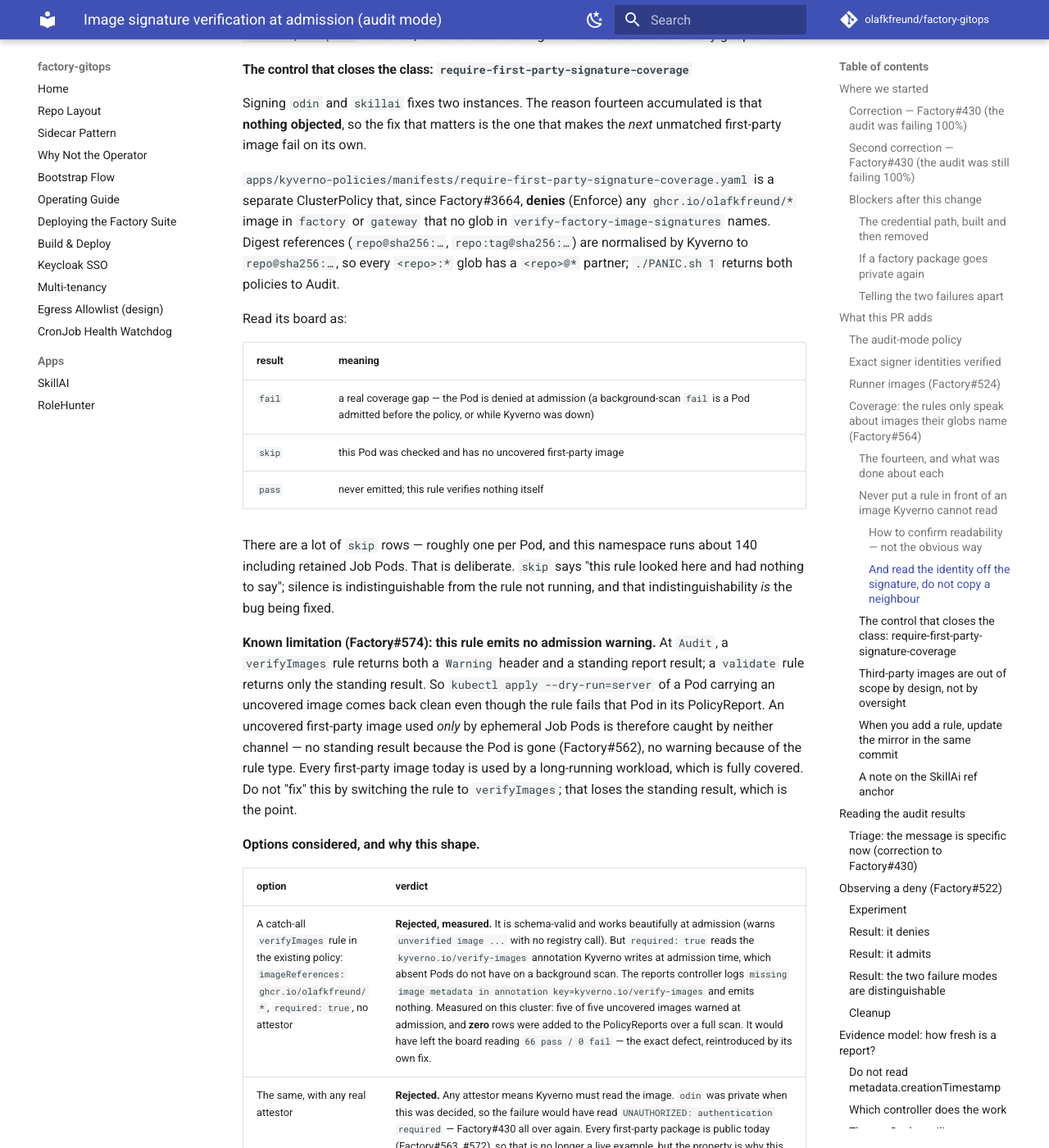
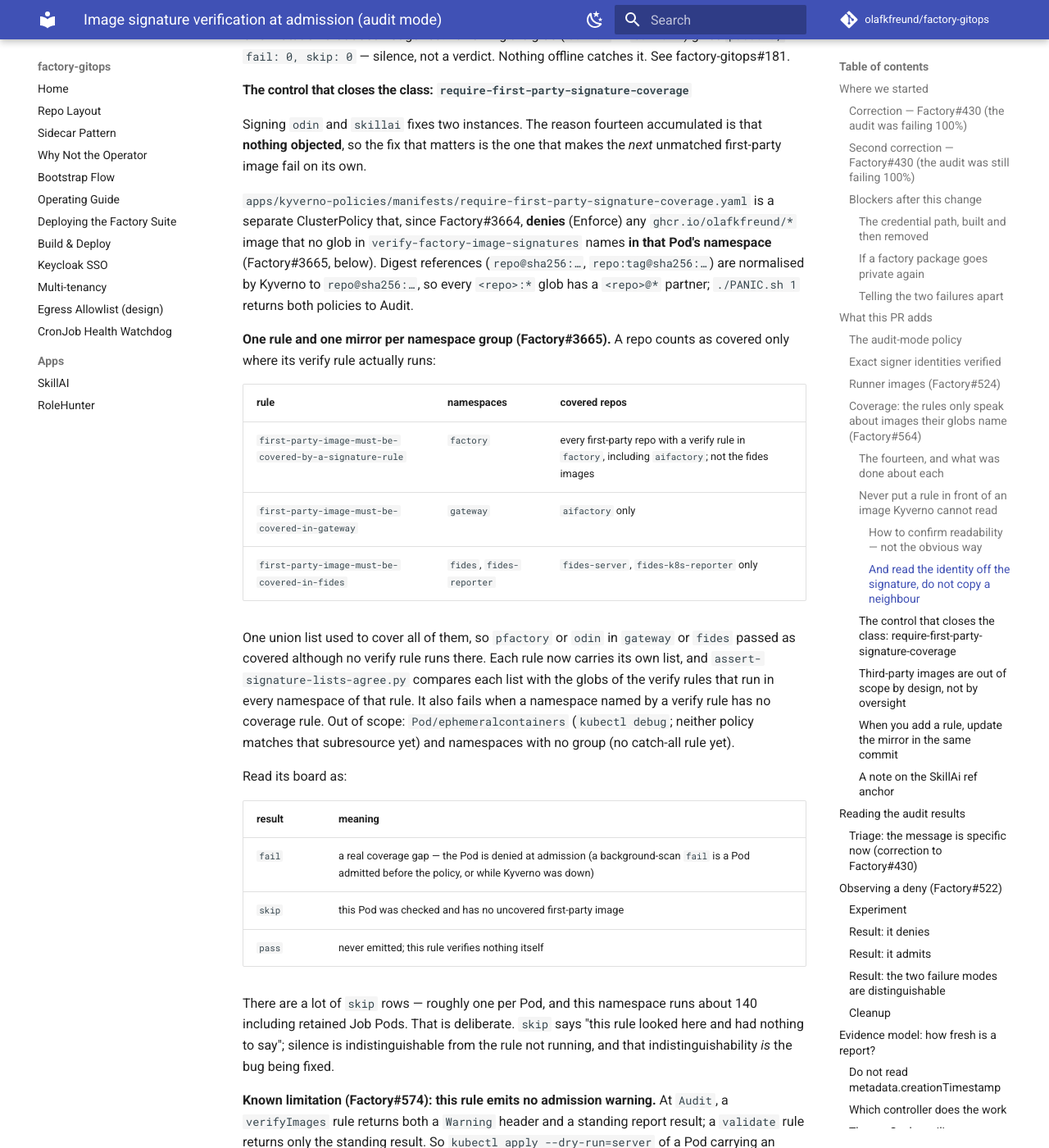
Before and after one commit to olafkfreund/factory-gitops, an MkDocs documentation site: the page built from docs/image-signature-admission.md, in a window 1280 px wide and 1400 px high, scrolled down 12270 px. Shown: the whole window at 82% size. Built offline with MkDocs 1.6.1 and Material for MkDocs 9.7.7, drawn with Linux system fonts in a browser that asks for light colours; comment, search, counter and statistics services are not loaded; some of the changed text lies outside the part shown.

Commit message:
docs(kyverno): per-namespace coverage groups (#3665)
Plan step 4.

Co-Authored-By: Claude Opus 5.5 <noreply@anthropic.com>

```diff
--- a/docs/image-signature-admission.md
+++ b/docs/image-signature-admission.md
@@ -391,8 +391,8 @@ Two ArgoCD Applications, auto-discovered by `bootstrap/argocd-root-app.yaml`:
      `kyverno` namespace, Kyverno CRDs, and one ValidatingWebhookConfiguration.
 
 2. `apps/kyverno-policies/` — the `verify-factory-image-signatures`
-   **ClusterPolicy** (`verifyImages`), scoped to Pods in the `factory`
-   namespace.
+   **ClusterPolicy** (`verifyImages`), scoped to Pods in the `factory`,
+   `gateway`, `fides` and `fides-reporter` namespaces (per rule).
 
 ### The audit-mode policy
 
@@ -578,11 +578,28 @@ that makes the *next* unmatched first-party image fail on its own.
 
 `apps/kyverno-policies/manifests/require-first-party-signature-coverage.yaml`
 is a separate ClusterPolicy that, since Factory#3664, **denies** (Enforce) any
-`ghcr.io/olafkfreund/*` image in `factory` or `gateway` that no glob in
-`verify-factory-image-signatures` names. Digest references (`repo@sha256:…`,
+`ghcr.io/olafkfreund/*` image that no glob in `verify-factory-image-signatures`
+names **in that Pod's namespace** (Factory#3665, below). Digest references (`repo@sha256:…`,
 `repo:tag@sha256:…`) are normalised by Kyverno to `repo@sha256:…`, so every
 `<repo>:*` glob has a `<repo>@*` partner; `./PANIC.sh 1` returns both policies
 to Audit.
+
+**One rule and one mirror per namespace group (Factory#3665).** A repo counts as
+covered only where its verify rule actually runs:
+
+| rule | namespaces | covered repos |
+|------|------------|---------------|
+| `first-party-image-must-be-covered-by-a-signature-rule` | `factory` | every first-party repo with a verify rule in `factory`, including `aifactory`; not the fides images |
+| `first-party-image-must-be-covered-in-gateway` | `gateway` | `aifactory` only |
+| `first-party-image-must-be-covered-in-fides` | `fides`, `fides-reporter` | `fides-server`, `fides-k8s-reporter` only |
+
+One union list used to cover all of them, so `pfactory` or `odin` in `gateway`
+or `fides` passed as covered although no verify rule runs there. Each rule now
+carries its own list, and `assert-signature-lists-agree.py` compares each list
+with the globs of the verify rules that run in every namespace of that rule. It
+also fails when a namespace named by a verify rule has no coverage rule.
+Out of scope: `Pod/ephemeralcontainers` (`kubectl debug`; neither policy matches
+that subresource yet) and namespaces with no group (no catch-all rule yet).
 
 Read its board as:
 
@@ -641,8 +658,8 @@ digest pinning (Factory#573), not signature verification.
 
 #### When you add a rule, update the mirror in the same commit
 
-The coverage policy carries a regex mirroring the globs in
-`verify-factory-image-signatures`. It is duplication and it can drift.
+The coverage policy carries one regex per namespace group (above) mirroring the
+globs in `verify-factory-image-signatures`. It is duplication and it can drift.
 
 - A glob added **there** but not **here** produces a false `fail` for an image
   that is in fact covered. Noisy, self-correcting, someone investigates.
@@ -1629,7 +1646,8 @@ Residual risks, named rather than implied away:
 
 ## Notes
 
-- Scope is deliberately the `factory` namespace only. System namespaces
+- Scope is deliberately the four application namespaces (`factory`, `gateway`,
+  `fides`, `fides-reporter`) only. System namespaces
   (`kube-system`, `argocd`, `kyverno`, ...) are never subject to this policy.
 - `verifyDigest: false` / `mutateDigest: false` in the audit phase: we verify
   the signature but do not yet require digest-pinned references or rewrite tags
```
